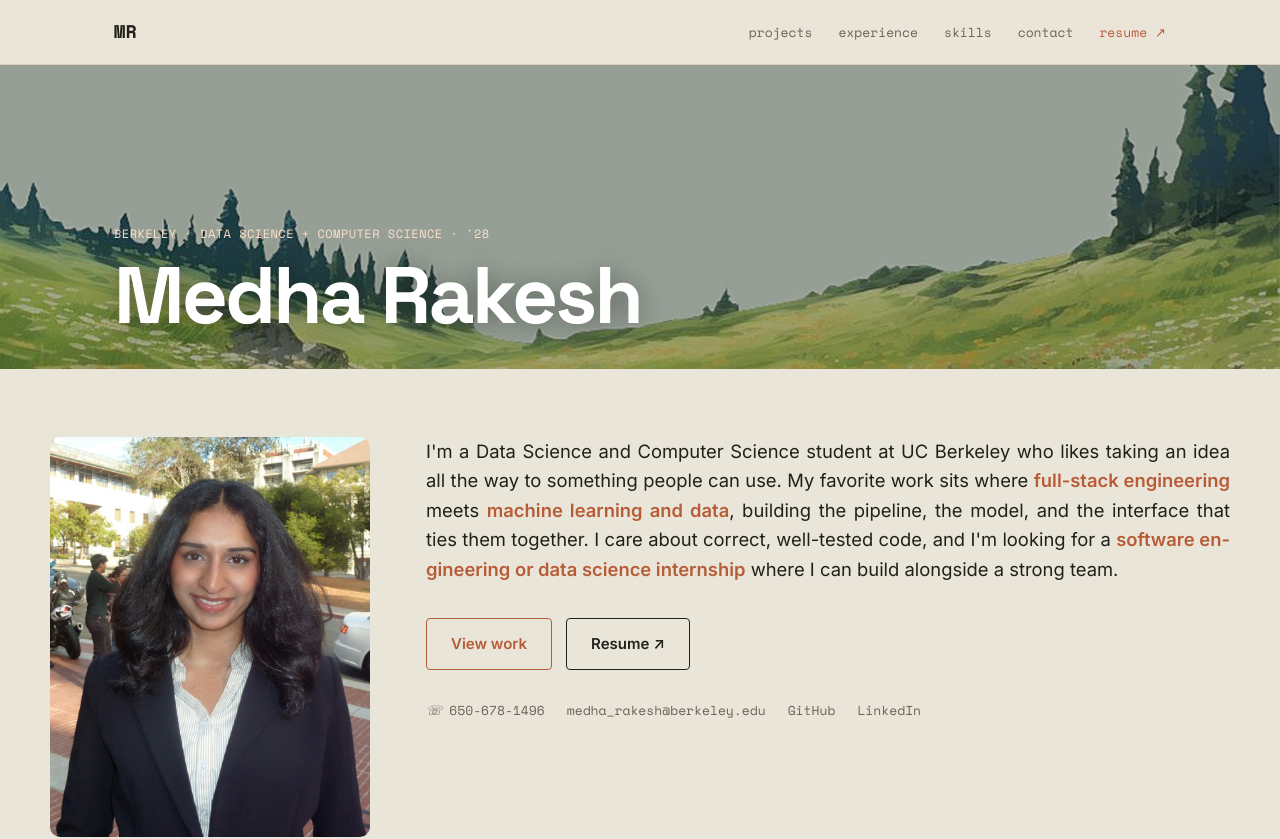
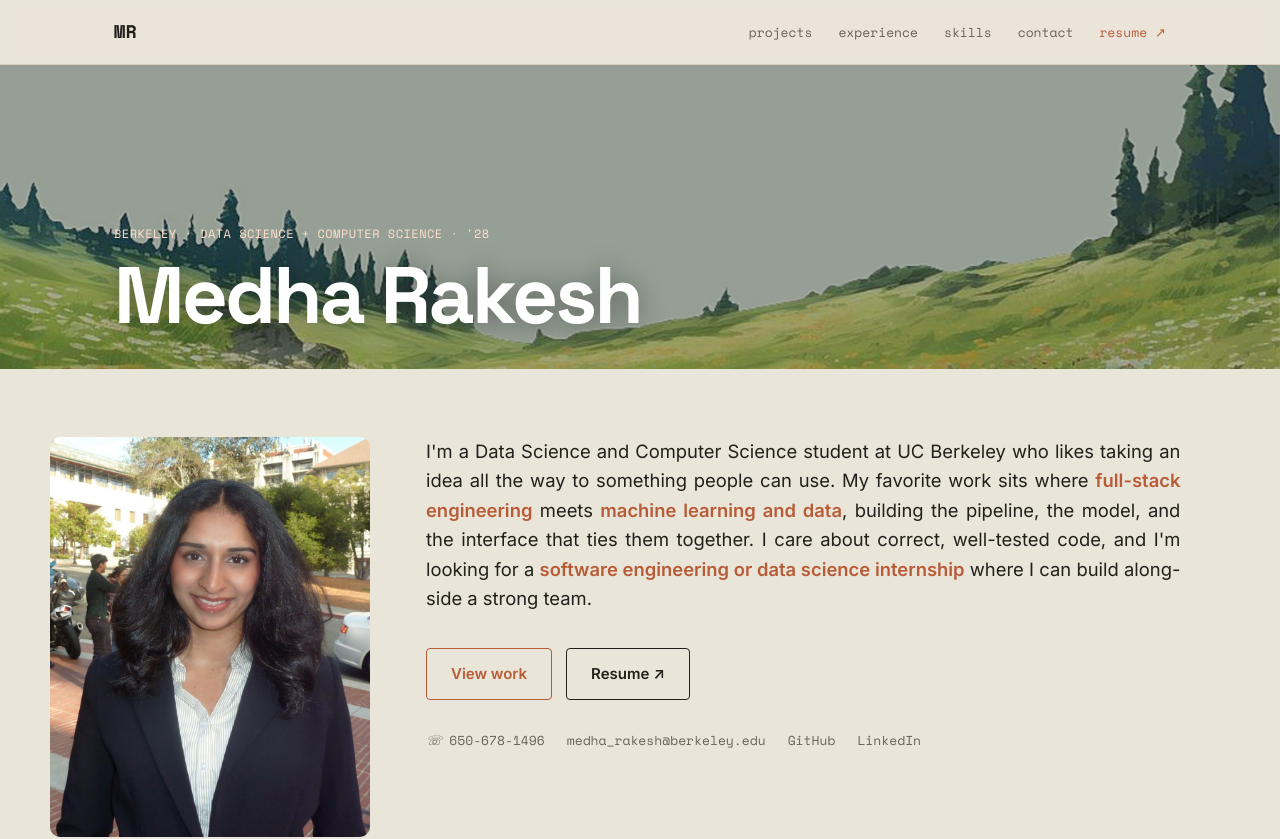
Before and after one commit to medha-rakesh/personal_website, a React (Vite) app: page / in a window 1280 px wide. Shown: the top 839 px of the page. Built offline with nearby package versions, Linux system fonts and the light colour scheme.

Commit message:
Cap about paragraph width so it wraps before 'idea'

```diff
--- a/src/index.css
+++ b/src/index.css
@@ -95,7 +95,7 @@ img { display: block; max-width: 100%; }
 .intro-photo { width: 100%; aspect-ratio: 4 / 5; object-fit: cover; object-position: center; border-radius: 10px; }
 .intro-lead {
   font-size: clamp(0.95rem, 1.6vw, 1.15rem); line-height: 1.6;
-  text-align: justify; hyphens: auto;
+  max-width: 41em; text-align: justify; hyphens: auto;
 }
 .intro-lead strong { color: var(--accent); font-weight: 600; }
 
```
